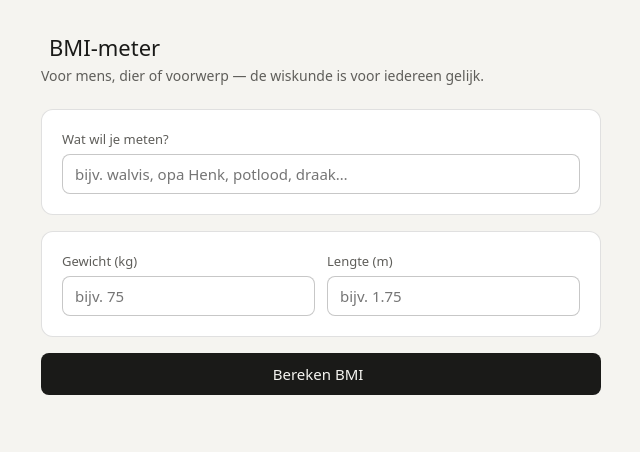
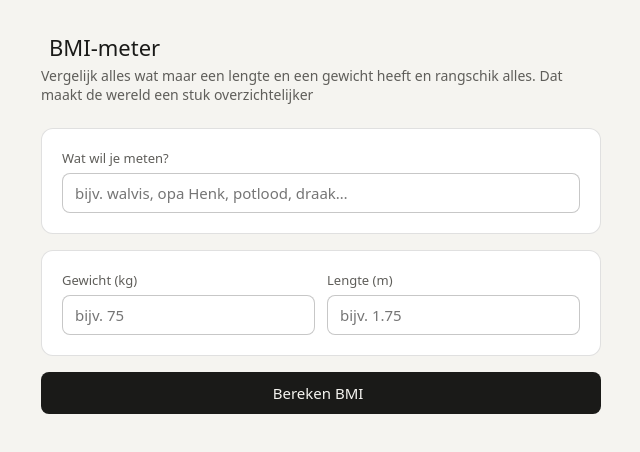
Before and after one commit to aridijxtra/bmi, a plain HTML site: page index.html in a window 1280 px wide. Shown: the whole page, without its empty margins (319-959 px from the left). Drawn offline with Linux system fonts and the light colour scheme; some icons are missing.

Commit message:
Update index.html

```diff
--- a/index.html
+++ b/index.html
@@ -249,7 +249,7 @@
 <body>
 <div class="wrap">
   <h1><i class="ti ti-scale" aria-hidden="true"></i> BMI-meter</h1>
-  <p class="sub">Voor mens, dier of voorwerp — de wiskunde is voor iedereen gelijk.</p>
+  <p class="sub">Vergelijk alles wat maar een lengte en een gewicht heeft en rangschik alles. Dat maakt de wereld een stuk overzichtelijker</p>
 
   <div class="card">
     <label for="onderwerp">Wat wil je meten?</label>
```
